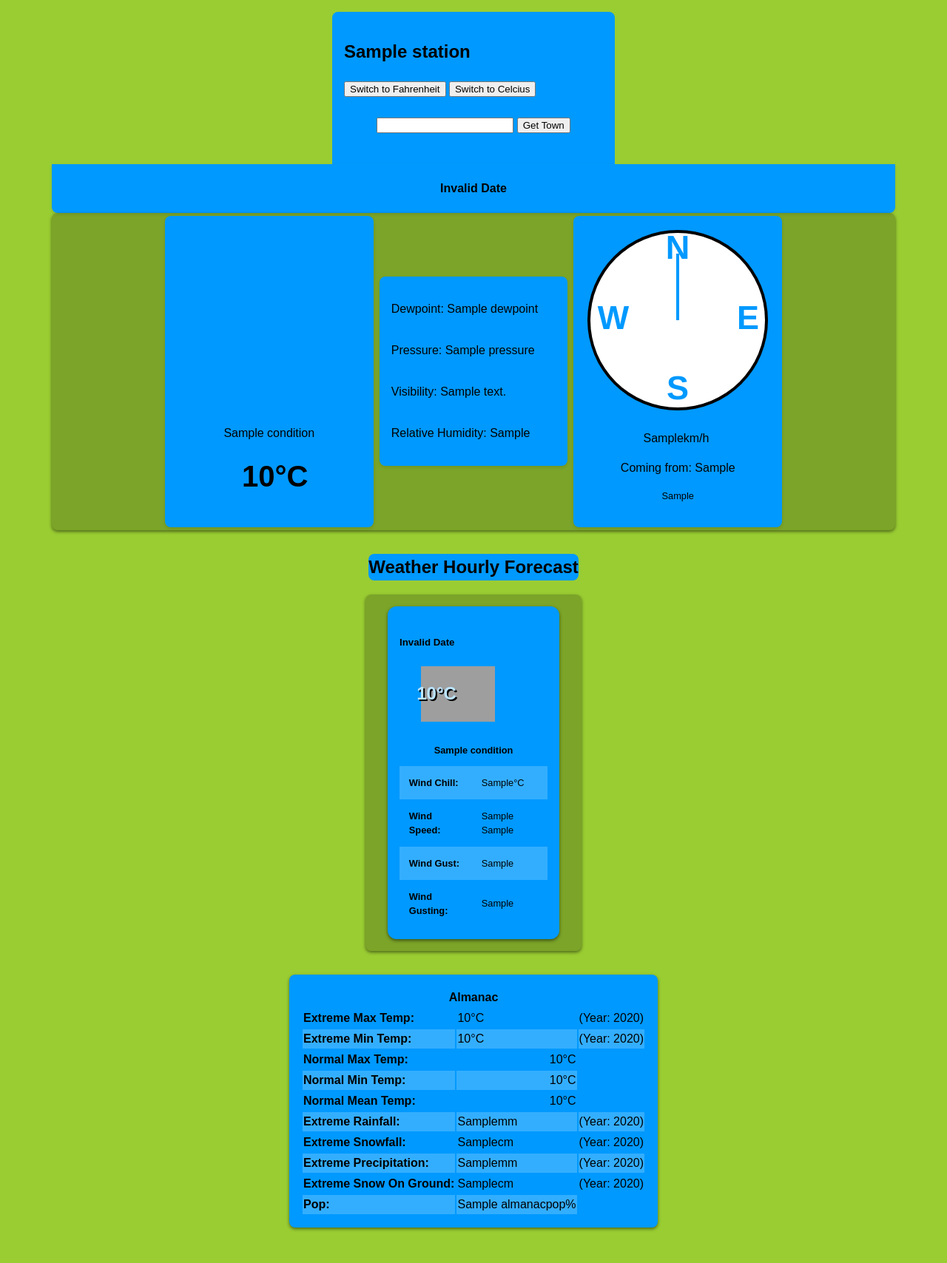
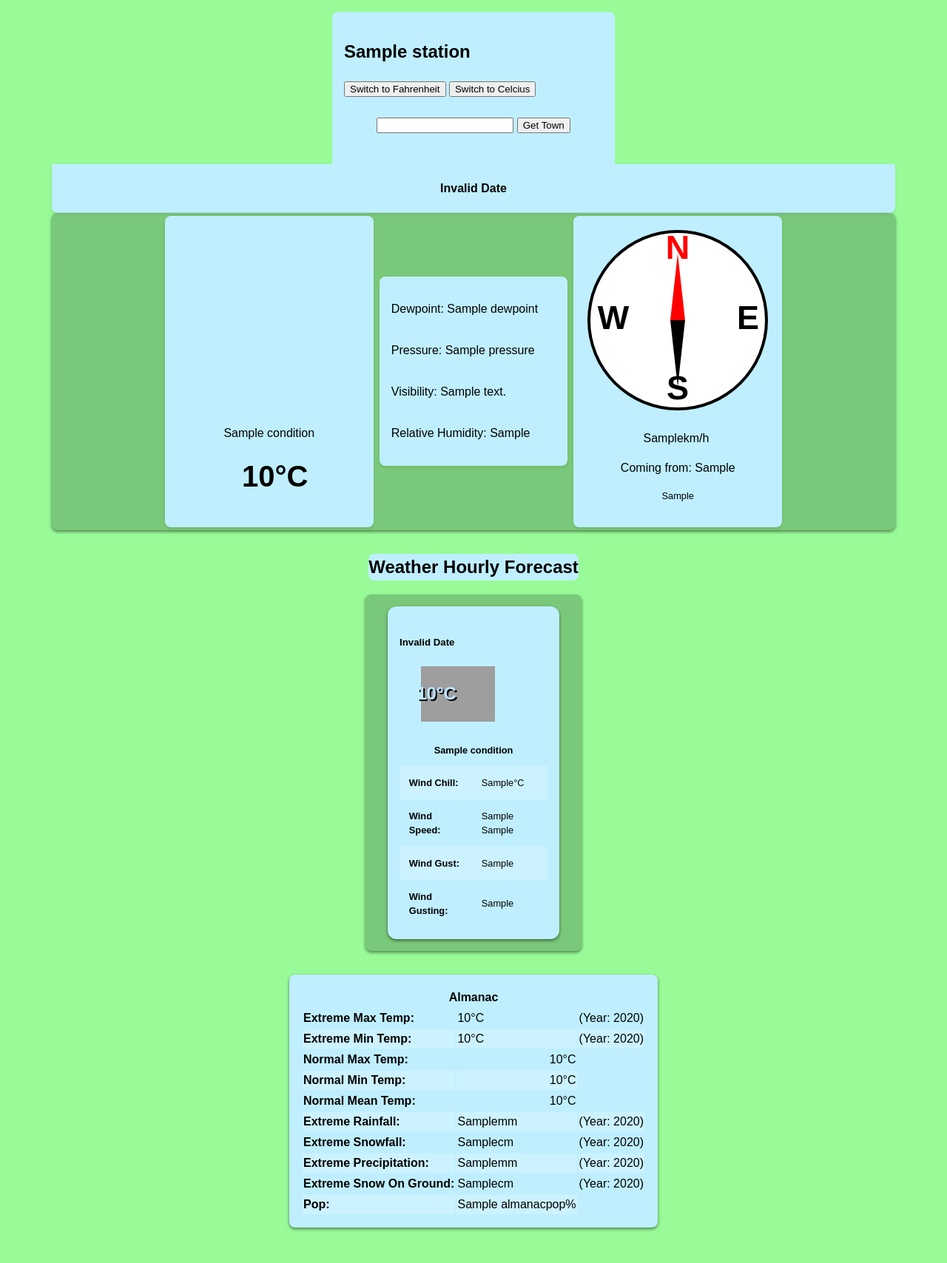
Before and after one commit to ironhymen/weatherapp, a Flask app: template templates/weather.html in a window 1280 px wide. Shown: the whole page at 74% size. Run offline with Flask 2, Linux system fonts and the light colour scheme; the template is opened without the code that fills it: most values are stand-ins (such as "Sample title", 1, 10 or a date in 2020); some web fonts are replaced; grey boxes are pictures that could not be loaded.

Commit message:
updated colors and compass
made the colors easier on the eyes and made the compass stand out better.

```diff
--- a/static/app.js
+++ b/static/app.js
@@ -24,17 +24,25 @@ ctx.fill();
 
 // draw line
 if (bearing !== "no data") {
-    ctx.strokeStyle = '#0099FF';
-    ctx.fillStyle = "#0099FF";
+    ctx.strokeStyle = '#000';
+    ctx.fillStyle = "#ff0000";
     ctx.beginPath();
-    ctx.moveTo(0, 0);
-    ctx.lineTo(0, -90);
-    ctx.lineWidth = 4;
+    ctx.moveTo(0, -90);  // start at the TIP of the triangle
+    ctx.lineTo(-10, 0);  // draw the left point of the triangle
+    ctx.lineTo(10, 0);  // draw the right point of the triangle
+    ctx.closePath();  // draw a line back to the start to complete the triangle
+    ctx.fill();  // fill the triangle with the current fill style
+    ctx.strokestyle = "#000";
+    ctx.fillStyle = "#000";
+    ctx.beginPath();
+    ctx.moveTo(0, 90);
+    ctx.lineTo(-10, 0);
+    ctx.lineTo(10, 0);
+    ctx.closePath();
     ctx.fill();
-    ctx.stroke();
 } else {
     // Set the fill color to yellow
-    ctx.fillStyle = "#0099FF";
+    ctx.fillStyle = "#000";
     ctx.font = "bold 30px 'Helvetica Neue', sans-serif";
     ctx.fillText("None", -30, 10)
 }
@@ -47,9 +55,10 @@ ctx.translate(125, 125)
 // draw the N, S, E, W
 ctx.textAlign = "center";
 ctx.textBaseline = "middle";
-ctx.fillStyle = "#0099FF";
+ctx.fillStyle = "#ff0000";
 ctx.font = "bold 45px 'Helvetica Neue', sans-serif";
 ctx.fillText("N", 0, -95);
+ctx.fillStyle = "#000";
 ctx.fillText("S", 0, 95);
 ctx.fillText("E", 95, 0);
 ctx.fillText("W", -87, 0);
--- a/static/style.css
+++ b/static/style.css
@@ -7,7 +7,7 @@ html, body {
   box-sizing: border-box;
   font-size: 16px;
   line-height: 1.5;
-  background-color: yellowgreen;
+  background-color: #98FB98;
 }
 
 h1, h2, h3, h4, h5, h6 {
@@ -18,7 +18,7 @@ h1, h2, h3, h4, h5, h6 {
 }
 
 .top-bar {
-  background-color: #0099FF;
+  background-color: #BFEFFF;
   padding: 1rem;
   border-top-left-radius: 0.5rem;
   border-top-right-radius: 0.5rem;
@@ -37,7 +37,7 @@ h1, h2, h3, h4, h5, h6 {
   max-width: 500px;
   padding: 25px;
   border-radius: 0.75em;
-  background-color: #0099FF;
+  background-color: #BFEFFF;
 }
 
 .container {
@@ -61,7 +61,7 @@ h1, h2, h3, h4, h5, h6 {
 
   border-bottom-left-radius: 0.5rem;
   border-bottom-right-radius: 0.5rem;
-  background-color: #0099FF;
+  background-color: #BFEFFF;
 }
 
 .moreinfo {
@@ -73,7 +73,7 @@ h1, h2, h3, h4, h5, h6 {
 }
 
 .condition {
-  background-color: #0099FF;
+  background-color: #BFEFFF;
   border-radius: 0.5rem;
   margin: 0.25rem;
   box-shadow: 0 2px 4px rgba(0, 0, 0, 0.1);
@@ -89,7 +89,7 @@ h1, h2, h3, h4, h5, h6 {
   display: flex;
   flex-direction: column;
   align-self: center;
-  background-color: #0099FF;
+  background-color: #BFEFFF;
   border-radius: 0.5rem;
   margin: 0.25rem;
   box-shadow: 0 2px 4px rgba(0, 0, 0, 0.1);
@@ -103,7 +103,7 @@ h1, h2, h3, h4, h5, h6 {
   display: table;
   margin: 0.25rem;
   padding: 1rem;
-  background-color: #0099FF;
+  background-color: #BFEFFF;
   border-radius: 0.5rem;
   min-width: 25ch;
   box-shadow: 0 2px 4px rgba(0, 0, 0, 0.1);
@@ -141,7 +141,7 @@ h1, h2, h3, h4, h5, h6 {
   margin-top: 2rem;
   margin-bottom: 1rem;
   text-align: center;
-  background-color: #0099FF;
+  background-color: #BFEFFF;
   border-radius: 0.5rem;
 }
 
@@ -165,7 +165,7 @@ h1, h2, h3, h4, h5, h6 {
   margin-left: 1rem;
   margin-right: 1rem; */
   padding: 1rem;
-  background-color: #0099FF;
+  background-color: #BFEFFF;
   /* min-height: 425px;
   max-height: 425px; */
   justify-content: space-between;
@@ -202,14 +202,14 @@ h1, h2, h3, h4, h5, h6 {
 }
 
 .hourly-table tr:hover {
-  background-color: #ddd; /* add a hover effect to the rows */
+  background-color: #ff0482; /* add a hover effect to the rows */
 }
 
 .hourly-table th {
   padding-top: 12px;
   padding-bottom: 12px;
   text-align: left;
-  background-color: #4caf50;
+  background-color: #ff0482;
   color: white;
 }
 
@@ -229,7 +229,7 @@ h1, h2, h3, h4, h5, h6 {
   padding: 1rem;
   border-radius: 0.5rem;
   box-shadow: 0 2px 4px rgba(0, 0, 0, 0.5);
-  background-color: #0099FF;
+  background-color: #BFEFFF;
   margin: 2rem;
 }
 
@@ -242,7 +242,7 @@ h1, h2, h3, h4, h5, h6 {
 }
 
 .almanac-table tbody tr:hover {
-  background-color: rgba(0, 0, 0, 0.3); /* add a hover effect to the rows */
+  background-color: #ff0482; /* add a hover effect to the rows */
 }
 
 .almanac-table td[colspan="3"] {
```
Also changed, not shown: static/icons/00.svg (added).
